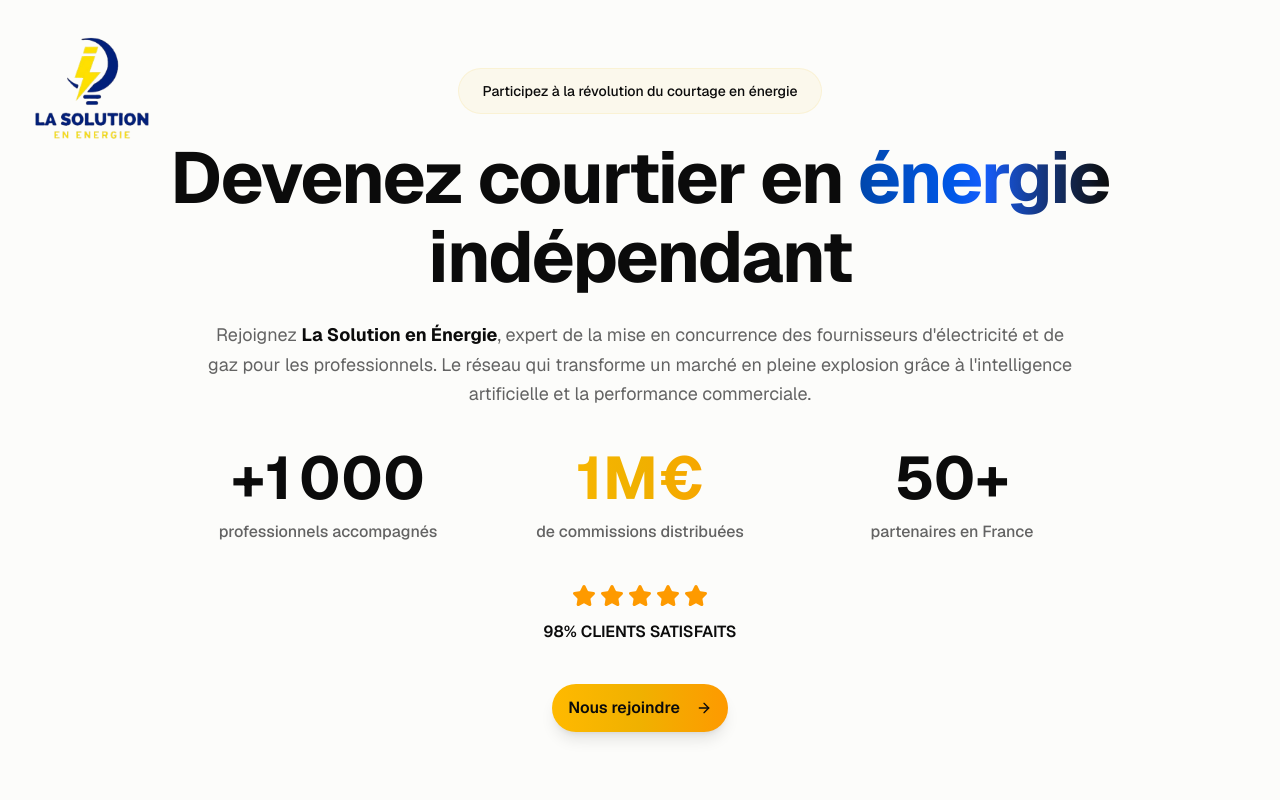
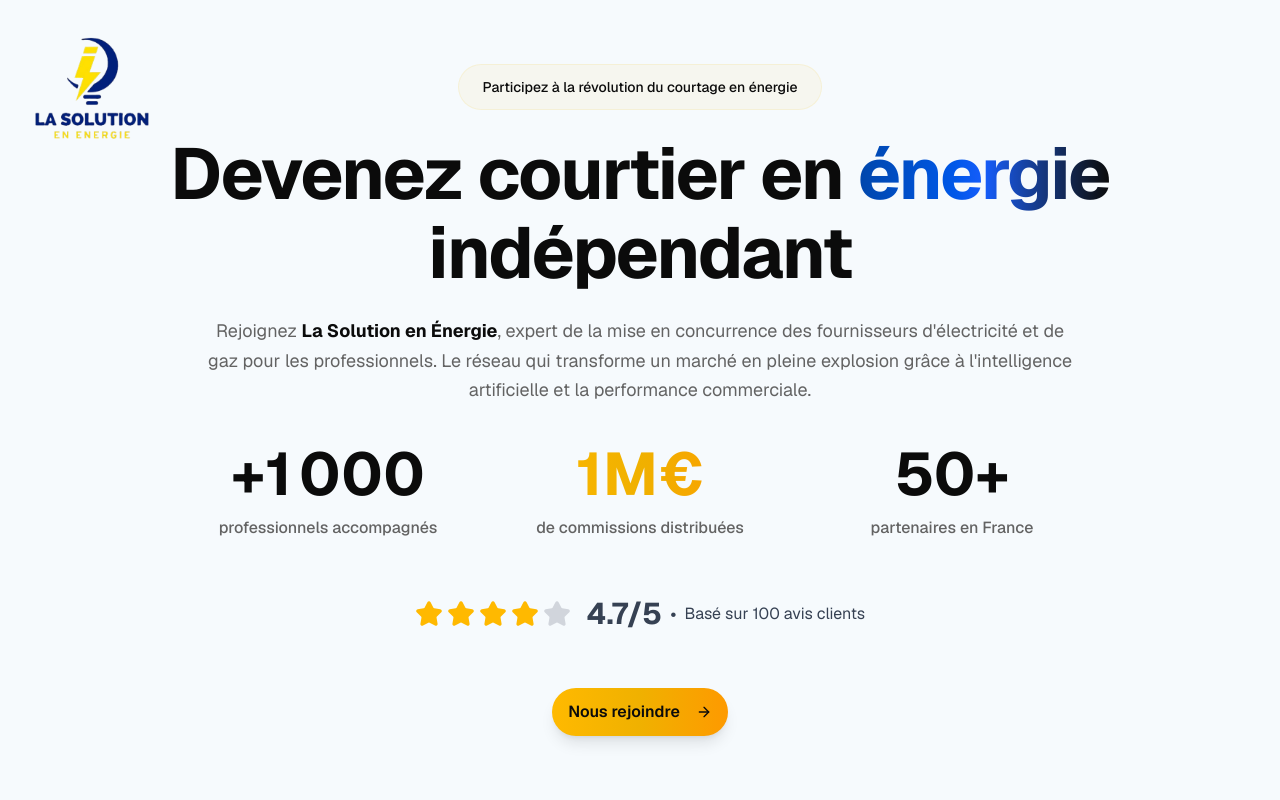
Before and after one commit to georges-viratec/La-solution-en-energie, a Next.js app: page / in a window 1280 px wide. Shown: the top 800 px of the page. Built offline with nearby package versions, Linux system fonts and the light colour scheme.

Commit message:
Update section backgrounds to a consistent color (#f6fafd) across multiple components including Case Study, FAQ, Hero, Footer, Pillars, Process, Testimonials, and Video CTA sections for improved visual coherence.

```diff
--- a/components/sections/case-study-section.tsx
+++ b/components/sections/case-study-section.tsx
@@ -123,7 +123,7 @@ export function CaseStudySection() {
   }, [])
 
   return (
-    <section className="py-12 md:py-16 lg:min-h-screen lg:flex lg:items-center px-4 sm:px-6 lg:px-8">
+    <section className="py-12 md:py-16 lg:min-h-screen lg:flex lg:items-center px-4 sm:px-6 lg:px-8" style={{ backgroundColor: '#f6fafd' }}>
       <div className="max-w-7xl mx-auto lg:w-full">
         {/* Header */}
         <div ref={titleRef} className="text-center mb-8 sm:mb-12 lg:mb-16">
--- a/components/sections/faq-section.tsx
+++ b/components/sections/faq-section.tsx
@@ -56,7 +56,7 @@ export function FaqSection() {
   }, [])
 
   return (
-    <section className="py-12 md:py-16 lg:min-h-screen lg:flex lg:items-center px-4 sm:px-6 lg:px-8">
+    <section className="py-12 md:py-16 lg:min-h-screen lg:flex lg:items-center px-4 sm:px-6 lg:px-8" style={{ backgroundColor: '#f6fafd' }}>
       <div className="max-w-4xl mx-auto lg:w-full">
         <div ref={titleRef} className="text-center mb-6 sm:mb-8 lg:mb-6 px-2">
           <h2 className="text-2xl sm:text-3xl lg:text-4xl xl:text-5xl font-bold text-foreground mb-3 sm:mb-4 leading-tight">
--- a/components/sections/footer-section.tsx
+++ b/components/sections/footer-section.tsx
@@ -55,7 +55,7 @@ export function FooterSection() {
   }, [])
 
   return (
-    <footer className="bg-muted/50 border-t border-border">
+    <footer className="border-t border-border" style={{ backgroundColor: '#f6fafd' }}>
       <div className="max-w-7xl mx-auto px-4 sm:px-6 lg:px-8 py-8 sm:py-12">
         <div ref={gridRef} className="grid grid-cols-1 md:grid-cols-2 gap-6 sm:gap-8">
           {/* Logo et description */}
--- a/components/sections/hero-section.tsx
+++ b/components/sections/hero-section.tsx
@@ -132,7 +132,7 @@ export function HeroSection() {
   }, [])
 
   return (
-    <section className="relative overflow-hidden min-h-screen px-4 sm:px-6 lg:px-8 flex items-center py-20 sm:py-0">
+    <section className="relative overflow-hidden min-h-screen px-4 sm:px-6 lg:px-8 flex items-center py-20 sm:py-0 " style={{ backgroundColor: '#f6fafd' }}>
       <div className="max-w-7xl mx-auto w-full">
         {/* Logo top left - optimisé mobile */}
         <div ref={logoRef} className="absolute top-4 left-4 sm:top-8 sm:left-6 lg:left-8 z-10">
@@ -174,11 +174,10 @@ export function HeroSection() {
           <div ref={statsRef} className="grid grid-cols-1 sm:grid-cols-3 gap-4 sm:gap-6 lg:gap-10 pt-2 sm:pt-4 max-w-4xl mx-auto">
             {STATS.map((stat, index) => (
               <div key={index} className="text-center bg-card/50 rounded-2xl p-4 sm:p-0 sm:bg-transparent">
-                <div className={`text-4xl sm:text-5xl lg:text-6xl font-bold mb-2 sm:mb-3 ${
-                  index === 1
-                    ? "bg-gradient-to-r from-amber-400 via-yellow-500 to-amber-500 bg-clip-text text-transparent"
-                    : "text-foreground"
-                }`}>
+                <div className={`text-4xl sm:text-5xl lg:text-6xl font-bold mb-2 sm:mb-3 ${index === 1
+                  ? "bg-gradient-to-r from-amber-400 via-yellow-500 to-amber-500 bg-clip-text text-transparent"
+                  : "text-foreground"
+                  }`}>
                   <AnimatedCounter
                     end={stat.value}
                     prefix={stat.prefix}
@@ -194,18 +193,24 @@ export function HeroSection() {
 
           {/* Rating */}
           <div ref={ratingRef} className="pt-2 sm:pt-4">
-            <div ref={starsRef} className="flex gap-1 justify-center mb-2 sm:mb-3">
-              {[...Array(5)].map((_, i) => (
+            <div className="inline-flex items-center gap-3 sm:gap-4 px-6 py-3 sm:px-8 sm:py-4 ">
+              <div ref={starsRef} className="flex gap-1">
+                {[...Array(4)].map((_, i) => (
+                  <Star
+                    key={i}
+                    className="w-6 h-6 sm:w-7 sm:h-7 fill-amber-400 text-amber-400"
+                  />
+                ))}
                 <Star
-                  key={i}
-                  className="w-5 h-5 sm:w-6 sm:h-6 fill-amber-500 text-amber-500"
+                  className="w-6 h-6 sm:w-7 sm:h-7 fill-gray-300 text-gray-300"
                 />
-              ))}
+              </div>
+              <div className="flex items-center gap-2 text-gray-700">
+                <span className="text-2xl sm:text-3xl font-bold">4.7/5</span>
+                <span className="text-lg sm:text-xl">•</span>
+                <span className="text-sm sm:text-base">Basé sur 100 avis clients</span>
+              </div>
             </div>
-            <p className="text-sm sm:text-base font-semibold">
-              <span className="text-accent-foreground">98%</span>{" "}
-              <span className="text-foreground">CLIENTS SATISFAITS</span>
-            </p>
           </div>
 
           {/* CTA button */}
--- a/components/sections/pillars-section.tsx
+++ b/components/sections/pillars-section.tsx
@@ -73,7 +73,7 @@ export function PillarsSection() {
   }, [])
 
   return (
-    <section className="relative py-12 md:py-16 lg:min-h-screen lg:flex lg:items-center px-4 sm:px-6 lg:px-8 overflow-hidden">
+    <section className="relative py-12 md:py-16 lg:min-h-screen lg:flex lg:items-center px-4 sm:px-6 lg:px-8 overflow-hidden" style={{ backgroundColor: '#f6fafd' }}>
       {/* Subtle gradient background */}
       <div className="absolute inset-0 bg-gradient-to-br from-primary/5 via-transparent to-accent/5 pointer-events-none" />
 
--- a/components/sections/process-section.tsx
+++ b/components/sections/process-section.tsx
@@ -23,7 +23,7 @@ export function ProcessSection() {
   }, [])
 
   return (
-    <section className="py-12 md:py-16 lg:min-h-screen lg:flex lg:items-center px-4 sm:px-6 lg:px-8 bg-muted/30">
+    <section className="py-12 md:py-16 lg:min-h-screen lg:flex lg:items-center px-4 sm:px-6 lg:px-8" style={{ backgroundColor: '#f6fafd' }}>
       <div className="max-w-7xl mx-auto lg:w-full">
         <div className="text-center mb-6 sm:mb-8 lg:mb-6 px-2">
           <h2 className="text-2xl sm:text-3xl lg:text-4xl xl:text-5xl font-bold text-foreground mb-4 leading-tight">
--- a/components/sections/testimonials-section.tsx
+++ b/components/sections/testimonials-section.tsx
@@ -110,7 +110,7 @@ export function TestimonialsSection() {
   }, [])
 
   return (
-    <section className="py-12 md:py-16 lg:min-h-screen lg:flex lg:items-center px-4 sm:px-6 lg:px-8 bg-muted/30">
+    <section className="py-12 md:py-16 lg:min-h-screen lg:flex lg:items-center px-4 sm:px-6 lg:px-8" style={{ backgroundColor: '#f6fafd' }}>
       <div className="max-w-7xl mx-auto lg:w-full">
         <div ref={titleRef} className="text-center mb-6 sm:mb-8 lg:mb-6 px-2">
           <h2 className="text-2xl sm:text-3xl lg:text-4xl xl:text-5xl font-bold text-foreground mb-3 sm:mb-4 leading-tight">
--- a/components/sections/video-cta-section.tsx
+++ b/components/sections/video-cta-section.tsx
@@ -55,7 +55,7 @@ export function VideoCtaSection() {
   }, [])
 
   return (
-    <section className="py-12 md:py-16 lg:min-h-screen lg:flex lg:items-center px-4 sm:px-6 lg:px-8">
+    <section className="py-12 md:py-16 lg:min-h-screen lg:flex lg:items-center px-4 sm:px-6 lg:px-8" style={{ backgroundColor: '#f6fafd' }}>
       <div className="max-w-4xl mx-auto text-center lg:w-full px-2">
         <h2 ref={titleRef} className="text-2xl sm:text-3xl lg:text-4xl xl:text-5xl font-bold text-foreground mb-4 sm:mb-6 leading-tight">
           Prêt à développer
```
